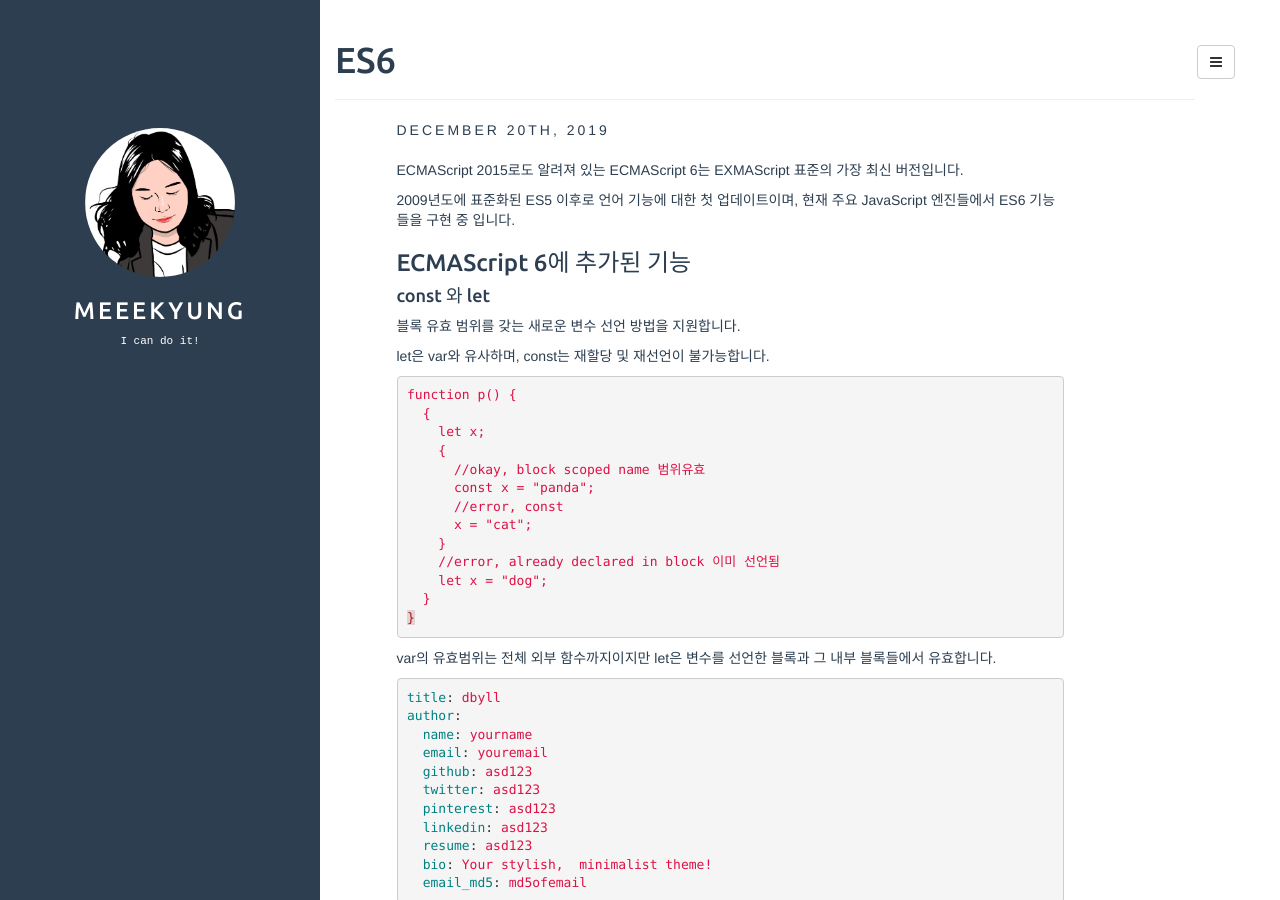
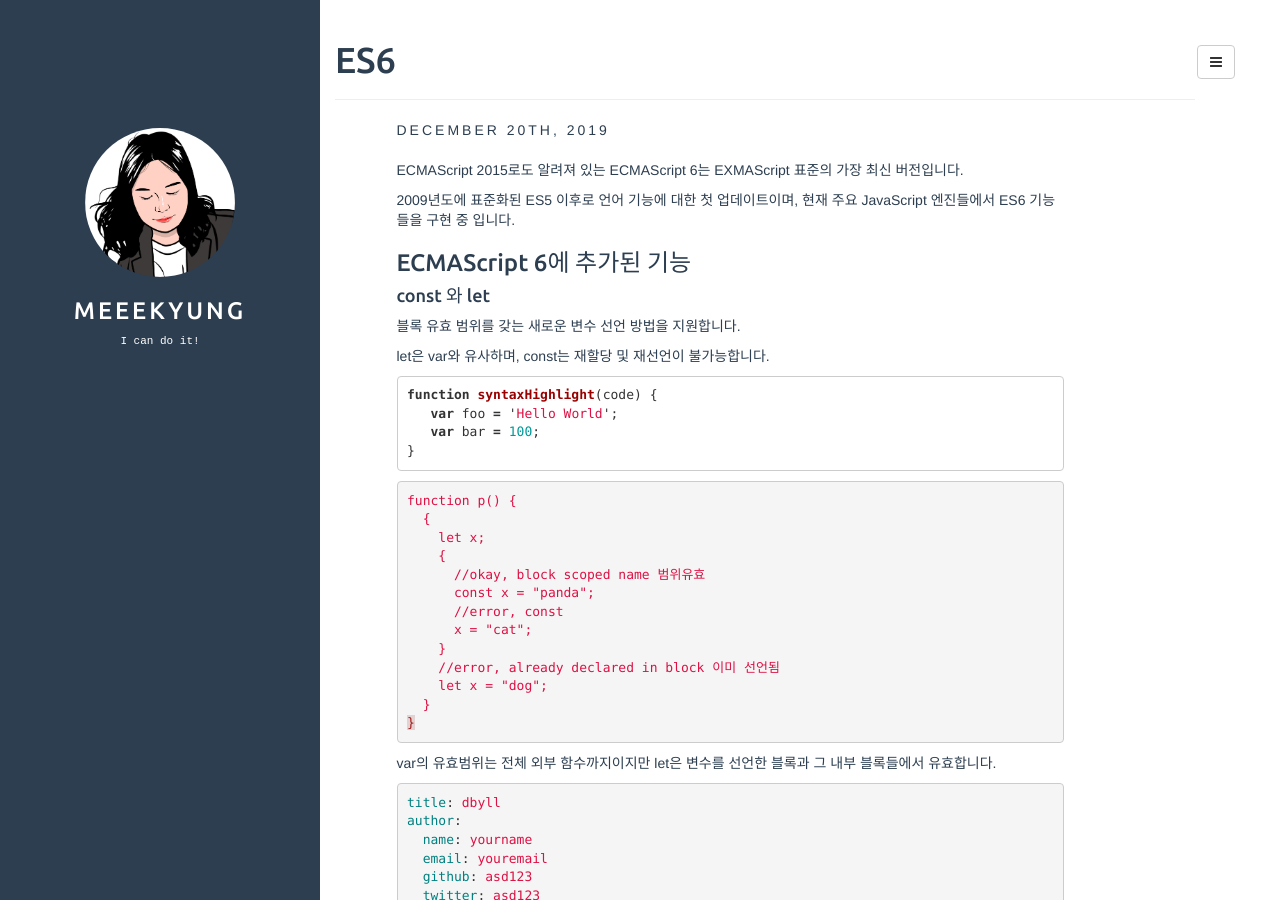
Before and after one commit to meeekyung/meeekyung.github.io, a Jekyll site: the page built from _posts/2019-12-20-ES6.md, in a window 1280 px wide and 900 px high. Built offline with Jekyll 4.4.1, drawn with Linux system fonts in a browser that asks for light colours.

Commit message:
Update 2019-12-20-ES6.md

```diff
--- a/_posts/2019-12-20-ES6.md
+++ b/_posts/2019-12-20-ES6.md
@@ -17,6 +17,13 @@ ECMAScript 2015로도 알려져 있는 ECMAScript 6는 EXMAScript 표준의 가
 블록 유효 범위를 갖는 새로운 변수 선언 방법을 지원합니다.
 
 let은 var와 유사하며, const는 재할당 및 재선언이 불가능합니다.
+
+~~~javascript
+function syntaxHighlight(code) {
+   var foo = 'Hello World';
+   var bar = 100;
+}
+~~~
 
 {% highlight yaml %}
 function p() {
```
